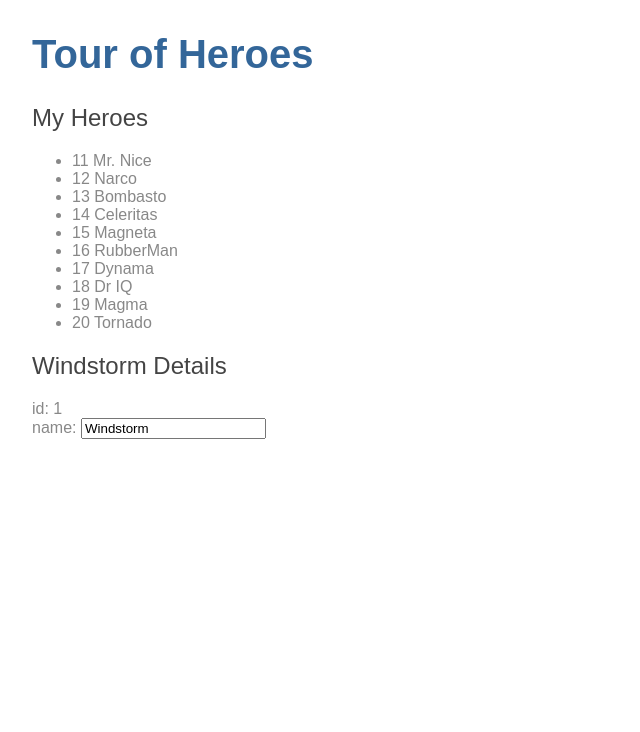
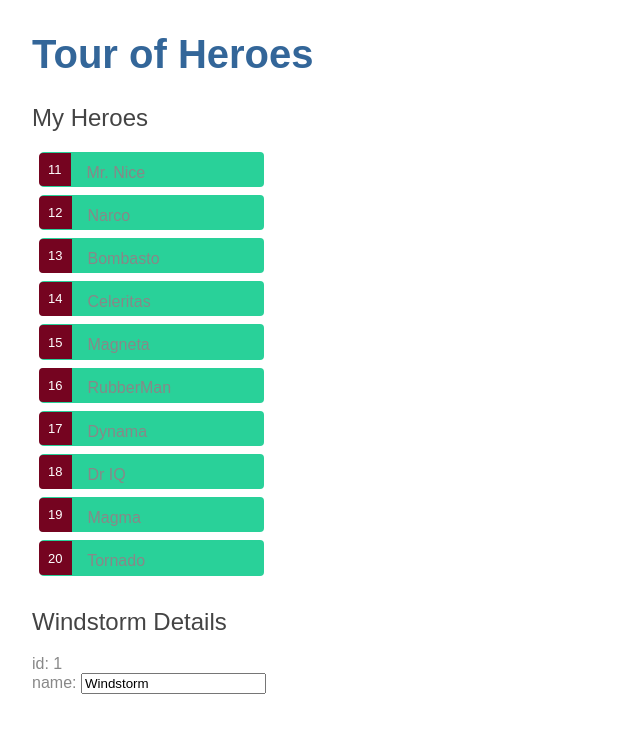
Before and after one commit to IT16029682/PAF-ANGULAR-ASSIGNMENT, an Angular app in the folder angular-tour-of-heroes/: page / in a window 1280 px wide. Shown: the top 732 px of the page, without its empty margins (0-640 px from the left). Built offline with nearby package versions, Linux system fonts and the light colour scheme.

Commit message:
heroes.component.css styles apply

```diff
--- a/angular-tour-of-heroes/src/app/heroes/heroes.component.css
+++ b/angular-tour-of-heroes/src/app/heroes/heroes.component.css
@@ -0,0 +1,48 @@
+/* HeroesComponent's private CSS styles */
+.selected {
+    background-color: rgb(182, 96, 16) !important;
+    color: white;
+  }
+  .heroes {
+    margin: 0 0 2em 0;
+    list-style-type: none;
+    padding: 0;
+    width: 15em;
+  }
+  .heroes li {
+    cursor: pointer;
+    position: relative;
+    left: 0;
+    background-color: rgb(41, 209, 153);
+    margin: .5em;
+    padding: .3em 0;
+    height: 1.6em;
+    border-radius: 4px;
+  }
+  .heroes li.selected:hover {
+    background-color: rgb(194, 220, 187) !important;
+    color: white;
+  }
+  .heroes li:hover {
+    color: rgb(83, 36, 36);
+    background-color: rgb(57, 160, 31);
+    left: .1em;
+  }
+  .heroes .text {
+    position: relative;
+    top: -3px;
+  }
+  .heroes .badge {
+    display: inline-block;
+    font-size: small;
+    color: white;
+    padding: 0.8em 0.7em 0 0.7em;
+    background-color: rgb(117, 4, 32);
+    line-height: 1em;
+    position: relative;
+    left: -1px;
+    top: -4px;
+    height: 1.8em;
+    margin-right: .8em;
+    border-radius: 4px 0 0 4px;
+  }
```
